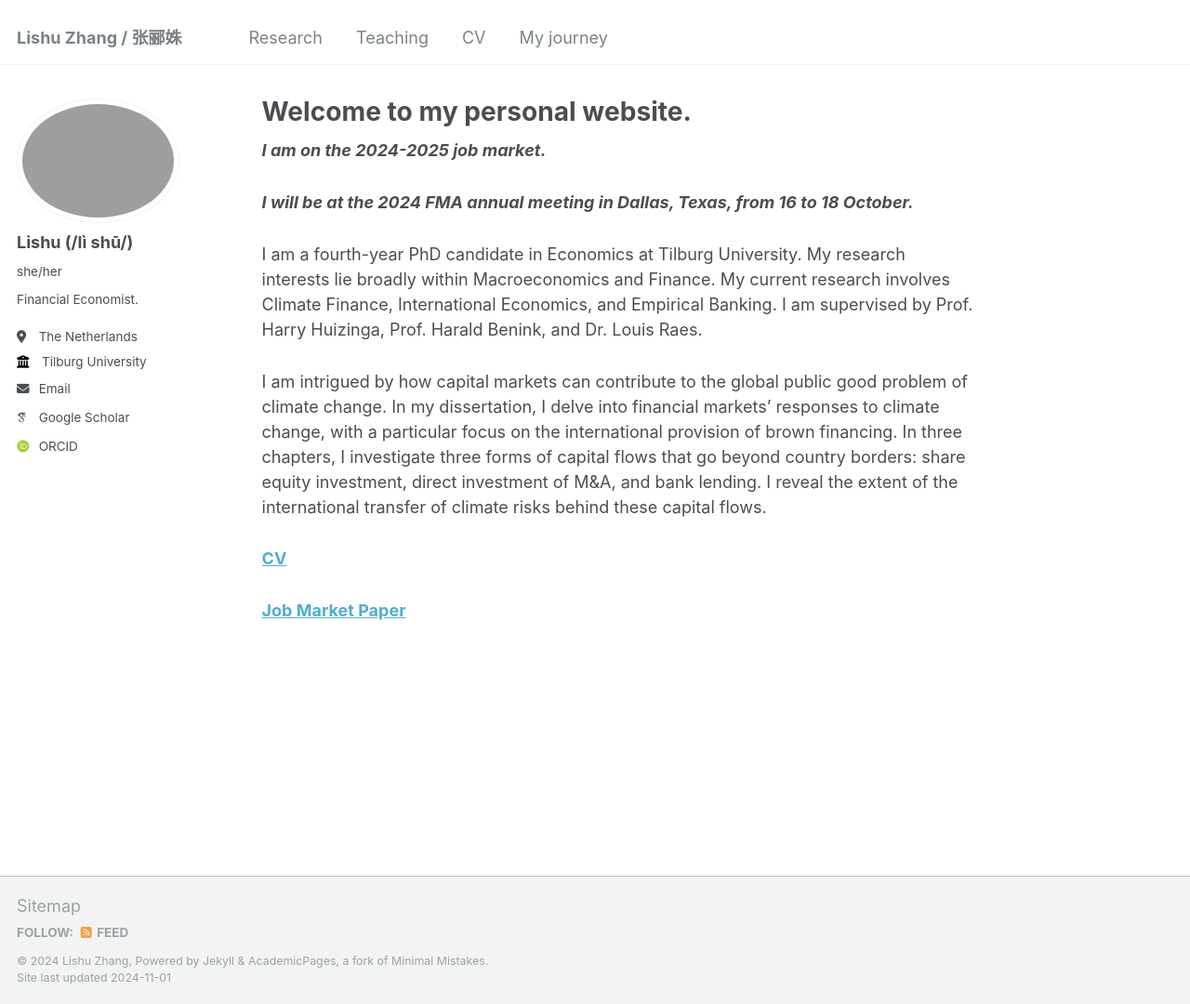
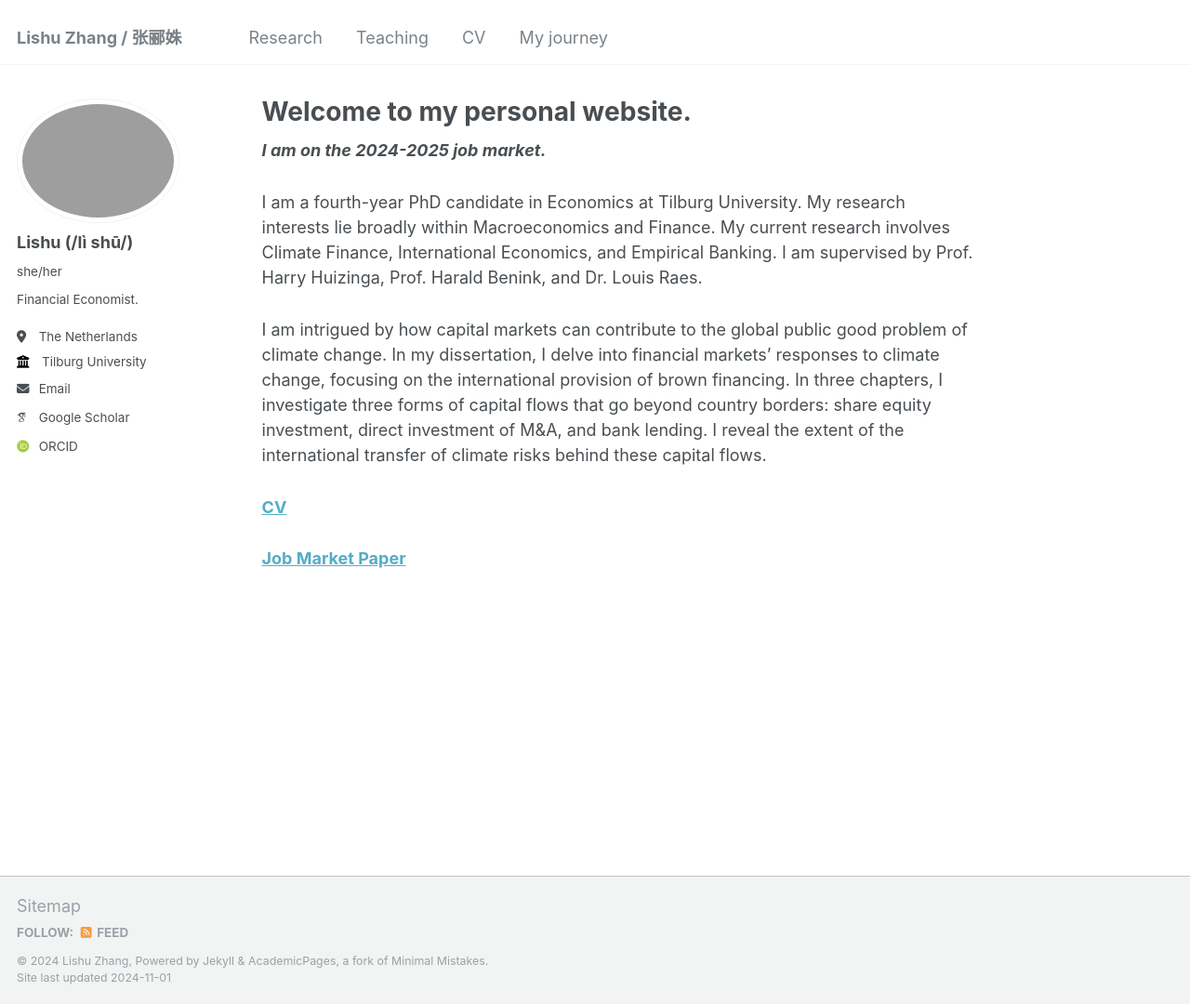
Before and after one commit to LishuZ/LishuZ.github.io, a Jekyll site: the page built from _pages/about.md, in a window 1280 px wide and 1080 px high. Shown: the whole window at 93% size. Built offline with Jekyll 4.4.1, drawn with Linux system fonts in a browser that asks for light colours; some web fonts are replaced.

Commit message:
Update about.md

```diff
--- a/_pages/about.md
+++ b/_pages/about.md
@@ -8,11 +8,9 @@ redirect_from:
 ---
 ***I am on the 2024-2025 job market.***
 
-***I will be at the 2024 FMA annual meeting in Dallas, Texas, from 16 to 18 October.***
-
 I am a fourth-year PhD candidate in Economics at Tilburg University. My research interests lie broadly within Macroeconomics and Finance. My current research involves Climate Finance, International Economics, and Empirical Banking. I am supervised by Prof. Harry Huizinga, Prof. Harald Benink, and Dr. Louis Raes.
 
-I am intrigued by how capital markets can contribute to the global public good problem of climate change. In my dissertation, I delve into financial markets' responses to climate change, with a particular focus on the international provision of brown financing. In three chapters, I investigate three forms of capital flows that go beyond country borders: share equity investment, direct investment of M&A, and bank lending. I reveal the extent of the international transfer of climate risks behind these capital flows.
+I am intrigued by how capital markets can contribute to the global public good problem of climate change. In my dissertation, I delve into financial markets' responses to climate change, focusing on the international provision of brown financing. In three chapters, I investigate three forms of capital flows that go beyond country borders: share equity investment, direct investment of M&A, and bank lending. I reveal the extent of the international transfer of climate risks behind these capital flows.
 <br />
 
 
```
